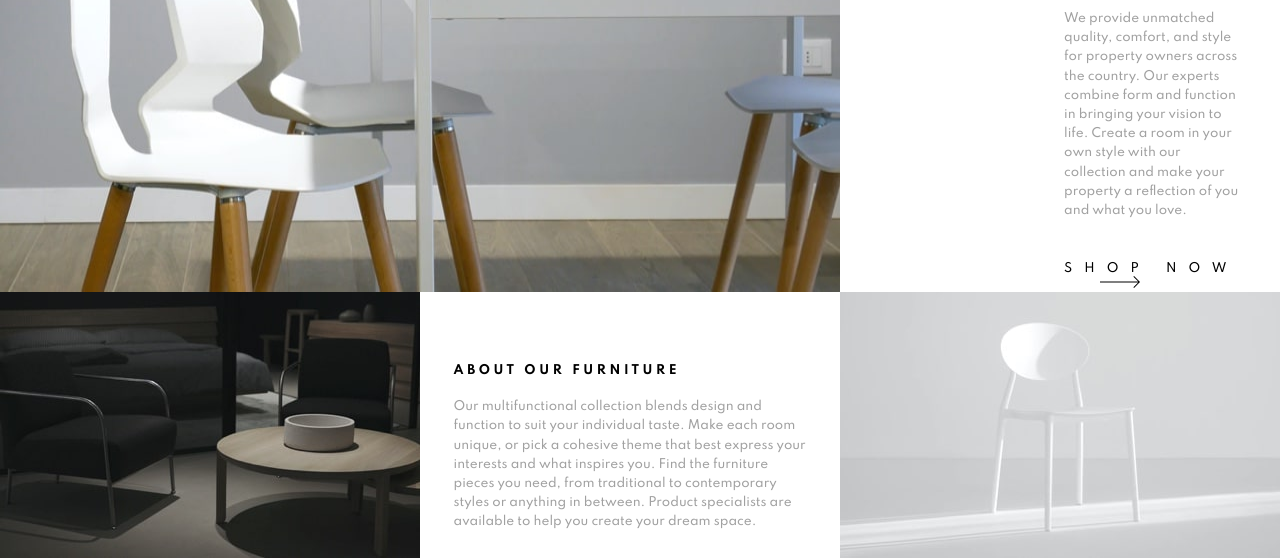
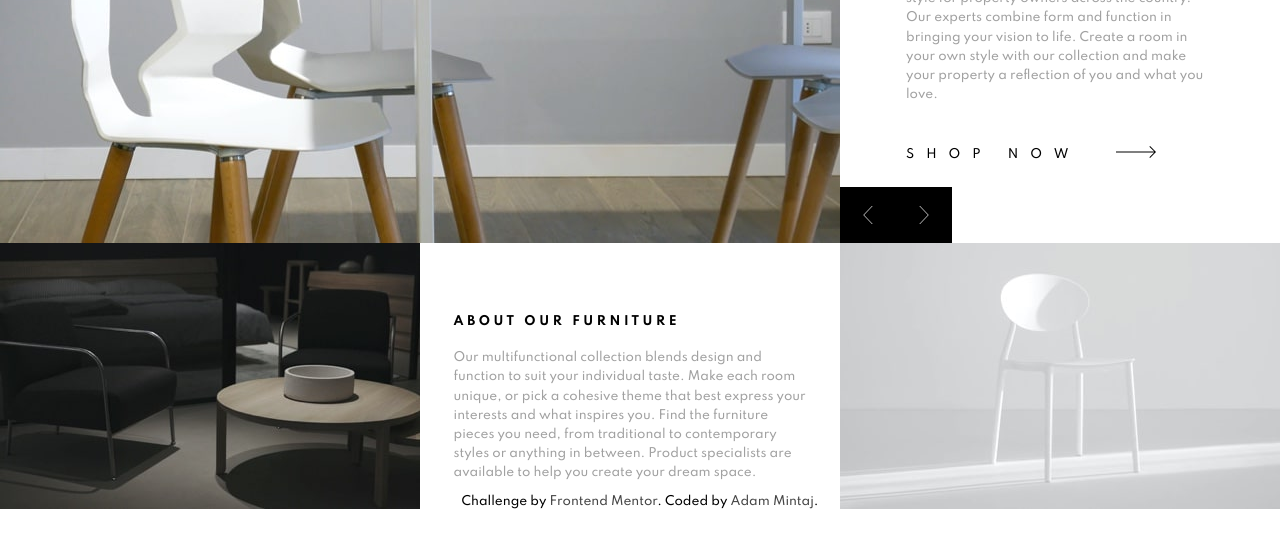
Before and after one commit to AdamMintaj/frontendmentor-room-homepage, a plain HTML site: page index.html in a window 1280 px wide. Shown: the part 291-849 px from the top of the page. After the commit the page ends 800 px from the top, so only its background shows below. Drawn offline with Linux system fonts and the light colour scheme.

Commit message:
css update

```diff
--- a/index.html
+++ b/index.html
@@ -131,7 +131,7 @@
   <footer class="footer">
     <p>
       Challenge by <a href="https://www.frontendmentor.io?ref=challenge" target="_blank">Frontend Mentor</a>.
-      Coded by <a href="#">Your Name Here</a>.
+      Coded by <a href="https://github.com/AdamMintaj">Adam Mintaj</a>.
     </p>
   </footer>
 </body>
--- a/style.scss
+++ b/style.scss
@@ -30,6 +30,7 @@ html {
 
 body {
 	background-color: white;
+	display: flex;
 }
 
 .header {
@@ -214,6 +215,18 @@ body {
 	position: absolute;
 	width: 100%;
 	text-align: center;
+	color: black;
+	align-self: end;
+
+	a {
+		text-decoration: none;
+		color: $darkGrey;
+		transition: 0.4s;
+
+		&:hover {
+			color: $grey;
+		}
+	}
 }
 
 /*Desktop version*/
@@ -282,8 +295,12 @@ body {
 		}
 
 		&__buttons {
-			// position: absolute;
-			// transform: translate(112px, 0px);
+			width: auto;
+			display: flex;
+			position: absolute;
+			align-self: flex-end;
+			bottom: auto;
+			left: 840px;
 		}
 
 		&__slides {
```
Also changed, not shown: style.css.
